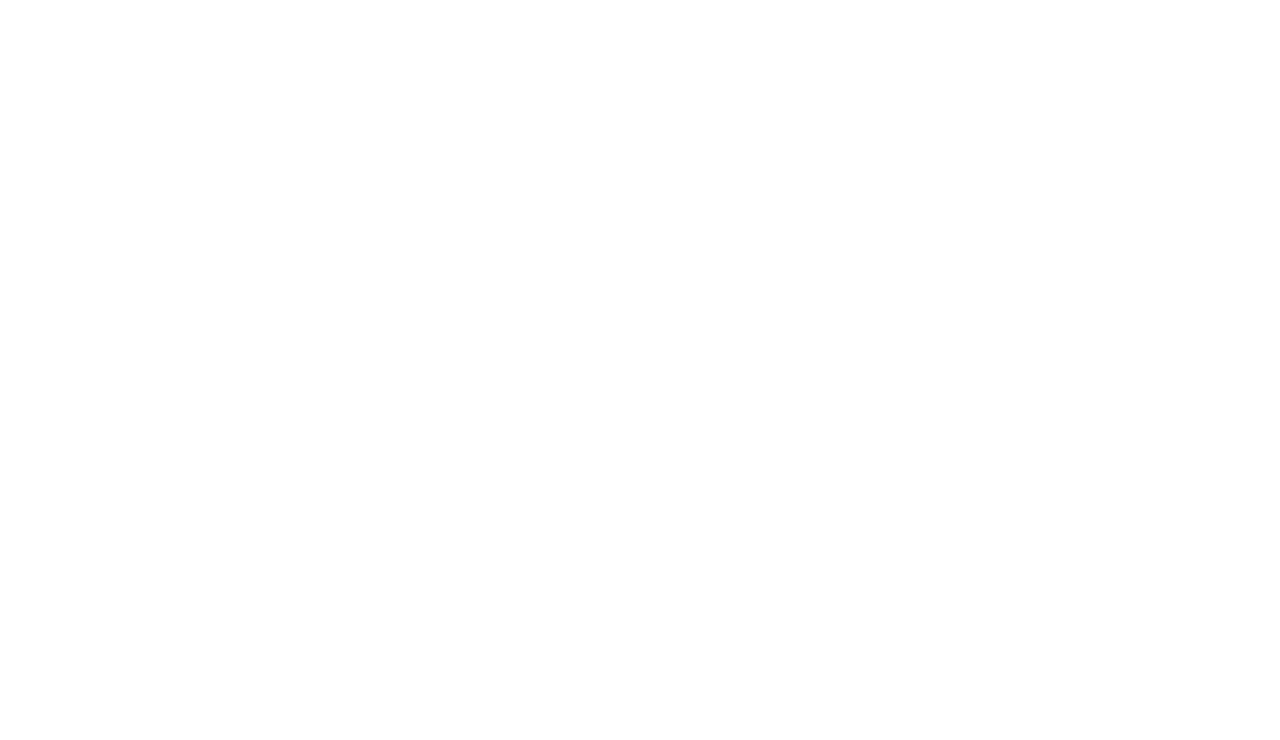
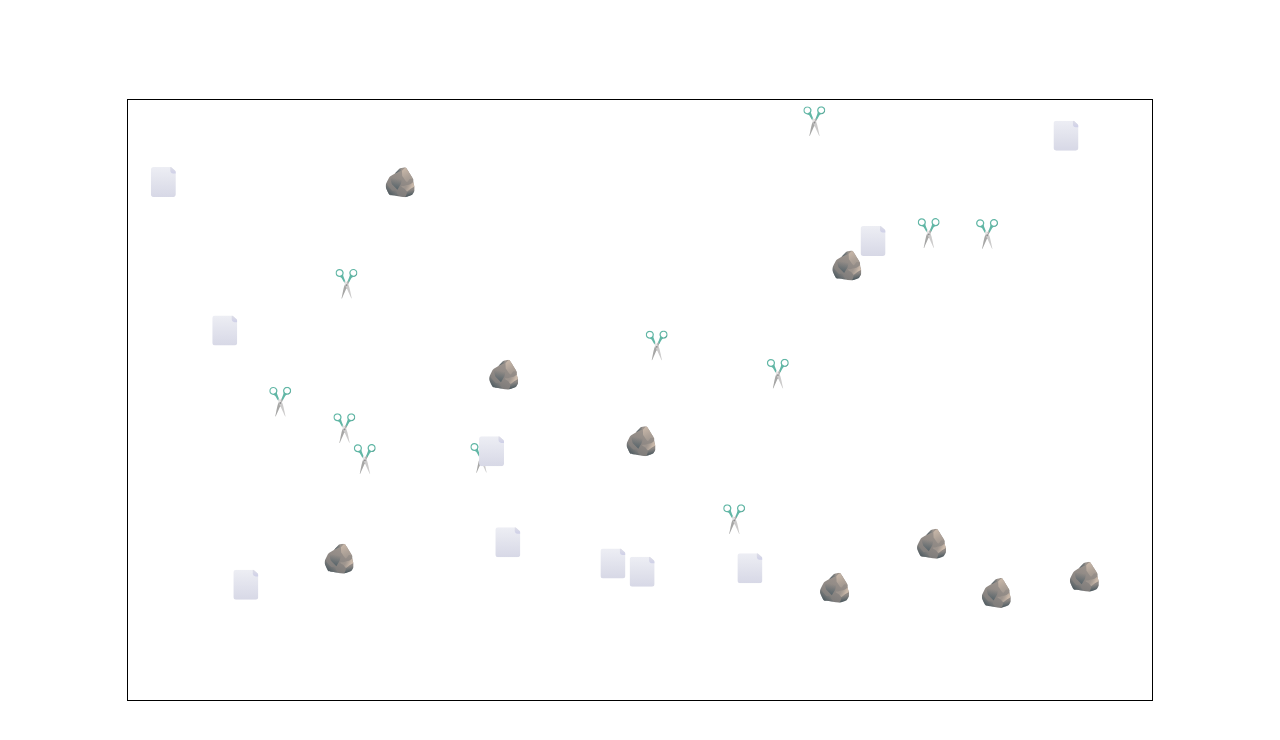
Before and after one commit to Rithish288/Rock-Paper-Scissors-Sim, a website with bundled scripts: page src/index.html in a window 1280 px wide. Built offline with nearby package versions, Linux system fonts and the light colour scheme.

Commit message:
made a basic rps simulator without interactions

```diff
--- /dev/null
+++ b/src/RPSsimulator.ts
@@ -0,0 +1,110 @@
+import { Gesture, Paper, Rock, Scissor } from "./gesture.js";
+
+export class RPSsimulator {
+    private readonly gestureArr: Gesture[] = [];
+    constructor(
+        private c: CanvasRenderingContext2D,
+        private numGestures: number,
+        private images: {
+            rock: HTMLImageElement;
+            paper: HTMLImageElement;
+            scissor: HTMLImageElement;
+        }
+    ) {}
+
+    public placeGestures() {
+        for (let i = 0; i < this.numGestures; ++i) {
+            this.addRandomGesture();
+        }
+        Object.seal(this.gestureArr);
+    }
+
+    public animate() {
+        this.c.clearRect(0, 0, this.c.canvas.width, this.c.canvas.height);
+        //Collisions are turned off temporarily due to sprite jitter
+        // this.handleCollissions();
+        for (const gesture of this.gestureArr) {
+            gesture.move(this.c);
+        }
+
+        requestAnimationFrame(this.animate.bind(this));
+    }
+
+    private createGesture(
+        type: typeof Rock | typeof Paper | typeof Scissor
+    ): Gesture {
+        const image = this.imageMapper(type);
+        return new type(
+            Math.random() * (this.c.canvas.width - image.width),
+            Math.random() * (this.c.canvas.height - image.height),
+            image
+        );
+    }
+
+    private handleCollissions() {
+        for(let i = 0; i < this.gestureArr.length; ++i) {
+            for(let j = i+1; j < this.gestureArr.length; ++j) {
+                const g1 = this.gestureArr[i] as Gesture;
+                const g2 = this.gestureArr[j] as Gesture;
+                if(!g1.checkCollision(g2)) continue;
+
+                const dx = (g1.getCoords().x + g1.getWidth()/2) - (g2.getCoords().x + g2.getWidth()/2);
+                const dy = (g1.getCoords().y + g1.getHeight()/2) - (g2.getCoords().y + g2.getHeight()/2);
+
+                if(Math.abs(dx) > Math.abs(dy)) {
+                    this.gestureArr[i]?.reverseX();
+                    this.gestureArr[j]?.reverseX();
+                } else {
+                    this.gestureArr[i]?.reverseY();
+                    this.gestureArr[j]?.reverseY();
+                }
+            }
+        }
+    }
+
+    private imageMapper(
+        gesture: typeof Rock | typeof Paper | typeof Scissor
+    ): HTMLImageElement {
+        switch (gesture) {
+            case Rock:
+                return this.images.rock;
+            case Paper:
+                return this.images.paper;
+            case Scissor:
+                return this.images.scissor;
+            default:
+                return this.images.rock;
+        }
+    }
+
+    private addRandomGesture(): boolean {
+        let placed = false;
+        let iterations = 0;
+        const choices = [Rock, Paper, Scissor];
+        while (!placed) {
+            // Pick and make an instance of a random gesture
+            const choice = choices[
+                Math.floor(Math.random() * choices.length)
+            ] as typeof Rock | typeof Paper | typeof Scissor;
+            const newGesture = this.createGesture(choice);
+
+            // Check if the random gesture overlaps with any other existing gestures
+            const overlap = this.gestureArr.some((gesture) =>
+                newGesture.checkCollision(gesture)
+            );
+            if (!overlap) {
+                this.gestureArr.push(newGesture);
+                placed = true;
+            }
+
+            // Stop making new gestures as there may not be free space in the canvas
+            iterations++;
+            if (iterations > 100) {
+                throw new Error(
+                    "ERROR: Could not place gesture due to multiple overlaps"
+                );
+            }
+        }
+        return true;
+    }
+}
--- /dev/null
+++ b/src/gesture.ts
@@ -0,0 +1,90 @@
+export abstract class Gesture {
+    private dx = this.randomDirection() * 2;
+    private dy = this.randomDirection() * 1.5;
+    public abstract readonly type: typeof Rock | typeof Paper | typeof Scissor;
+    constructor(
+        private x: number,
+        private y: number,
+        private image: HTMLImageElement
+    ) {}
+
+    public abstract beats(gesture: Gesture): boolean;
+
+    public drawGesture(x: number, y: number, c: CanvasRenderingContext2D) {
+        c.drawImage(this.image, x, y, this.image.width, this.image.height);
+    }
+
+    public move(c: CanvasRenderingContext2D) {
+        if (this.x + this.image.width > c.canvas!.width || this.x <= 0) {
+            this.dx *= -1;
+        }
+
+        if (this.y + this.image.height > c.canvas!.height || this.y <= 0) {
+            this.dy *= -1;
+        }
+        this.x += this.dx;
+        this.y += this.dy;
+        this.drawGesture(this.x, this.y, c);
+    }
+
+    public checkCollision(gesture: Gesture) {
+        const isColliding =
+            this.x < gesture.x + this.image.width && // Check if this gesture's left side is to the left of the other gesture's right side
+            this.x + this.image.width > gesture.x && // Check if this gesture's right side is to the right of the other gesture's left side
+            this.y < gesture.y + this.image.height && // Check if this gesture's top side is above the other gesture's bottom side
+            this.y + this.image.height > gesture.y; // Check if this gesture's bottom side is below the other gesture's top side
+
+        return isColliding;
+    }
+
+    public getCoords() {
+        return {x: this.x, y: this.y};
+    }
+
+    public getWidth() {
+        return this.image.width;
+    }
+
+    public getHeight() {
+        return this.image.height;
+    }
+
+    public reverseX() {
+        this.changeDirection(-this.dx, this.dy);
+    }
+
+    public reverseY() {
+        this.changeDirection(this.dx, -this.dy);
+    }
+
+    private changeDirection(dx: number, dy: number) {
+        this.dx = dx;
+        this.dy = dy;
+    }
+
+    private randomDirection() {
+        const sign = Math.random() < 0.5 ? -1 : 1;
+        return sign * (Math.random() * 0.5 + 0.5);
+    }
+}
+
+export class Rock extends Gesture {
+    public readonly type = Rock;
+    public beats(gesture: Gesture): boolean {
+        return gesture instanceof Scissor;
+    }
+}
+
+export class Paper extends Gesture {
+    public readonly type = Paper;
+    beats(gesture: Gesture): boolean {
+        return gesture instanceof Rock;
+    }
+}
+
+export class Scissor extends Gesture {
+    public readonly type = Scissor;
+    beats(gesture: Gesture): boolean {
+        return gesture instanceof Paper;
+    }
+}
--- a/src/index.html
+++ b/src/index.html
@@ -5,9 +5,9 @@
     <meta name="viewport" content="width=device-width, initial-scale=1.0">
     <title>Rock Paper Scissors Sim</title>
     <script type="module" defer src="main.js"></script>
+    <link rel="stylesheet" href="styles.css">
 </head>
 <body>
     <canvas></canvas>
-    <div></div>
 </body>
 </html>
--- a/src/main.ts
+++ b/src/main.ts
@@ -1 +1,45 @@
-console.log("wassup!");
+import { RPSsimulator } from "./RPSsimulator.js";
+
+const canvas = document.querySelector('canvas');
+
+const imageDim = 30;
+
+const [rockImg, scissorImg, paperImg] = [new Image(), new Image(), new Image()];
+rockImg.src = "assets/rock.svg";
+scissorImg.src = "assets/scissor.svg";
+paperImg.src = "assets/paper.svg";
+
+// rockImg.width = rockImg.height = imageDim;
+// scissorImg.width = scissorImg.height = imageDim;
+// paperImg.width = paperImg.height = imageDim;
+
+
+function canvasSetup(canvas: HTMLCanvasElement) {
+	canvas.width = window.innerWidth*0.8;
+	canvas.height = window.innerHeight*0.75;
+}
+
+
+if(canvas != null) {
+	canvasSetup(canvas);
+	const c = canvas.getContext("2d") as CanvasRenderingContext2D;
+	window.onresize = () => {
+		canvasSetup(canvas);
+	}
+
+	let loadedCount = 0;
+	const numGestures = 30;
+
+	function checkAllLoaded() {
+		loadedCount++;
+		if (loadedCount == 3) {
+			const rps = new RPSsimulator(c, numGestures, {rock: rockImg, paper: paperImg, scissor: scissorImg});
+			rps.placeGestures();
+			rps.animate();
+		};
+	}
+
+	rockImg.onload = checkAllLoaded;
+    scissorImg.onload = checkAllLoaded;
+    paperImg.onload = checkAllLoaded;
+}
--- /dev/null
+++ b/src/styles.css
@@ -0,0 +1,19 @@
+* {
+	margin: 0;
+	padding: 0;
+}
+
+html {
+	height: 100%;
+}
+
+body {
+	display: grid;
+	align-content: center;
+	justify-content: center;
+	height: 100%;
+}
+
+canvas {
+	border: 1px solid black;
+}
--- a/tsconfig.json
+++ b/tsconfig.json
@@ -7,8 +7,8 @@
 
     // Environment Settings
     // See also https://aka.ms/tsconfig/module
-    "module": "nodenext",
     "target": "esnext",
+    "module": "esnext",
     "types": [],
     // For nodejs:
     // "lib": ["esnext"],
```
Also changed, not shown: package.json (+9 -3 lines), assets/paper.svg (added), assets/rock.svg (added), assets/scissor.svg (added), 2 other files.
